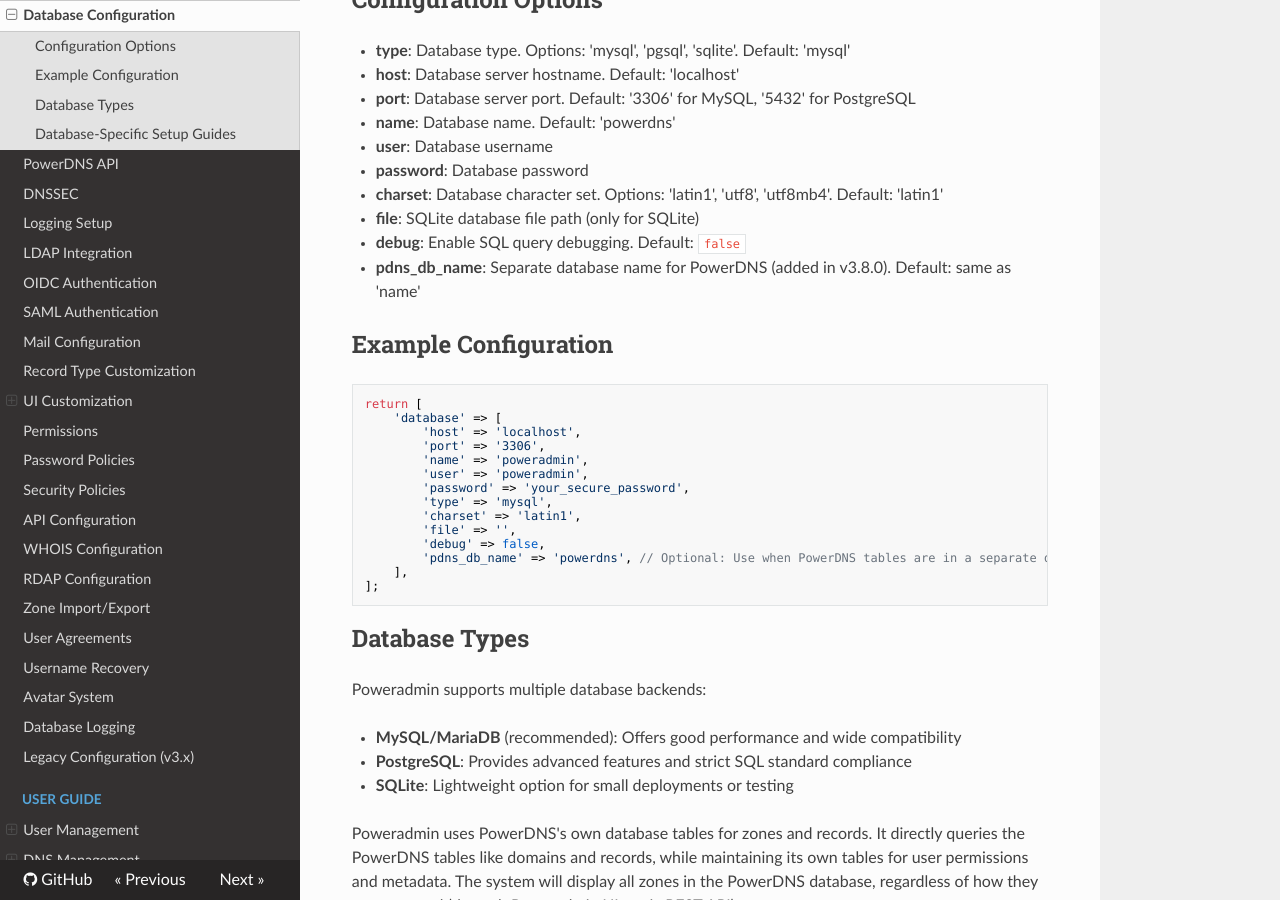
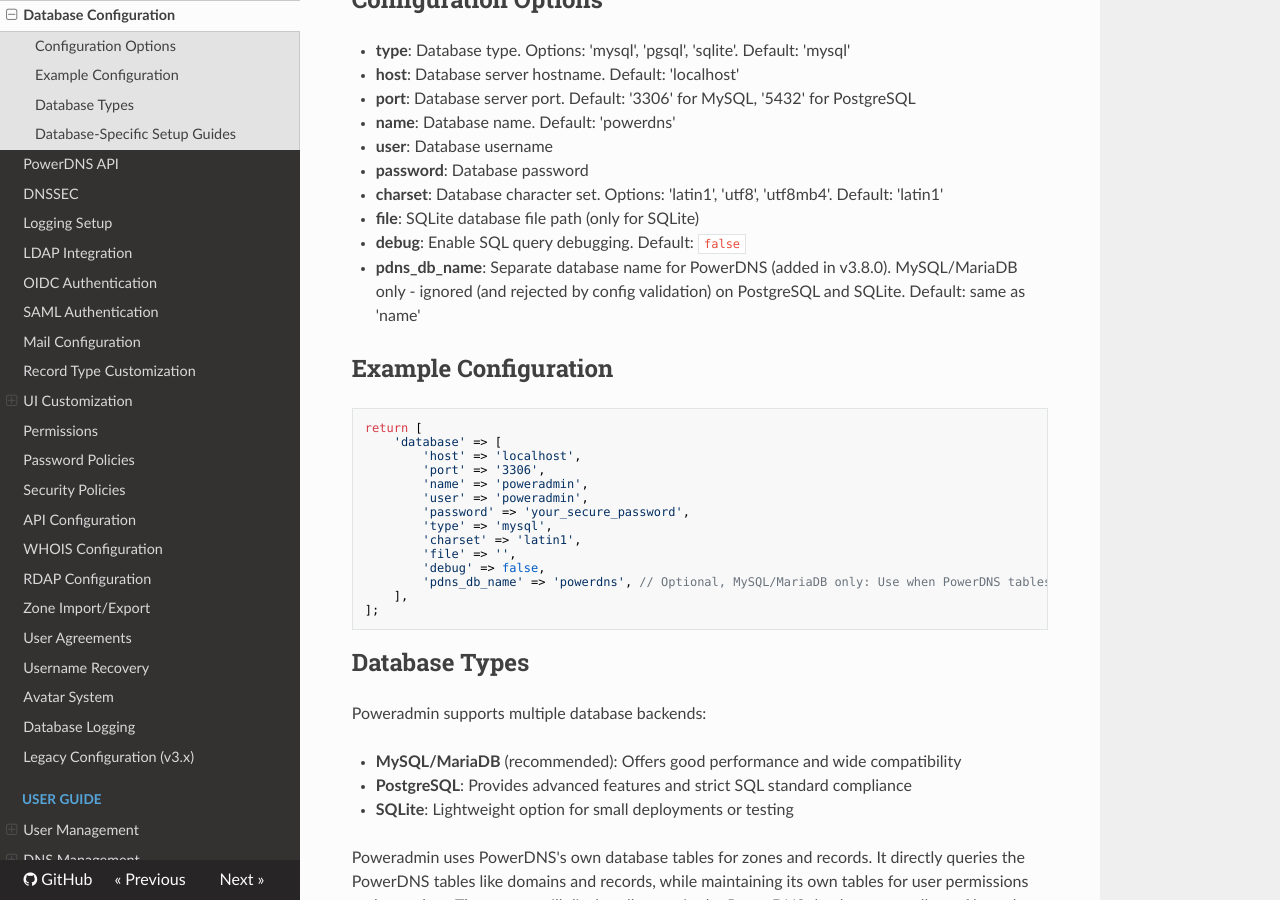
Before and after one commit to poweradmin/poweradmin-docs, an MkDocs documentation site: the page built from docs/configuration/database.md, in a window 1280 px wide and 900 px high, scrolled down 334 px. Built offline with MkDocs 1.6.1, drawn with Linux system fonts in a browser that asks for light colours; nearby versions of some CDN libraries.

Commit message:
docs: clarify pdns_db_name is MySQL/MariaDB only and add 4.3.0 two-DB upgrade callout

````diff
--- a/docs/configuration/database.md
+++ b/docs/configuration/database.md
@@ -13,7 +13,7 @@
 - **charset**: Database character set. Options: 'latin1', 'utf8', 'utf8mb4'. Default: 'latin1'
 - **file**: SQLite database file path (only for SQLite)
 - **debug**: Enable SQL query debugging. Default: `false`
-- **pdns_db_name**: Separate database name for PowerDNS (added in v3.8.0). Default: same as 'name'
+- **pdns_db_name**: Separate database name for PowerDNS (added in v3.8.0). MySQL/MariaDB only - ignored (and rejected by config validation) on PostgreSQL and SQLite. Default: same as 'name'
 
 ## Example Configuration
 
@@ -29,7 +29,7 @@
         'charset' => 'latin1',
         'file' => '',
         'debug' => false,
-        'pdns_db_name' => 'powerdns', // Optional: Use when PowerDNS tables are in a separate database
+        'pdns_db_name' => 'powerdns', // Optional, MySQL/MariaDB only: Use when PowerDNS tables are in a separate database
     ],
 ];
 ```
````
Also changed, not shown: docs/configuration/basic.md (+1 -1 lines), docs/configuration/legacy-configuration.md (+1 -1 lines), docs/upgrading/v4.3.0.md (+24 -0 lines).
